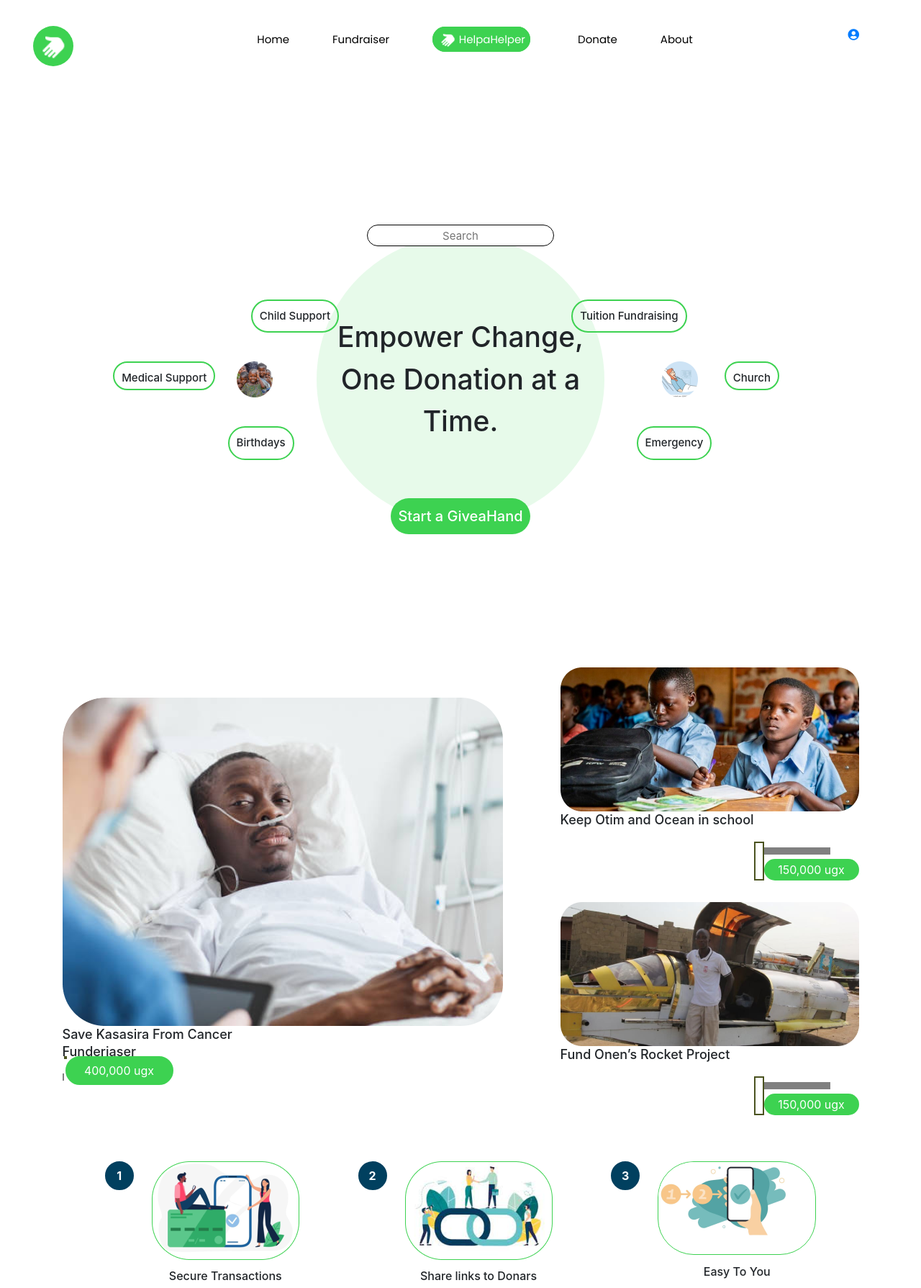
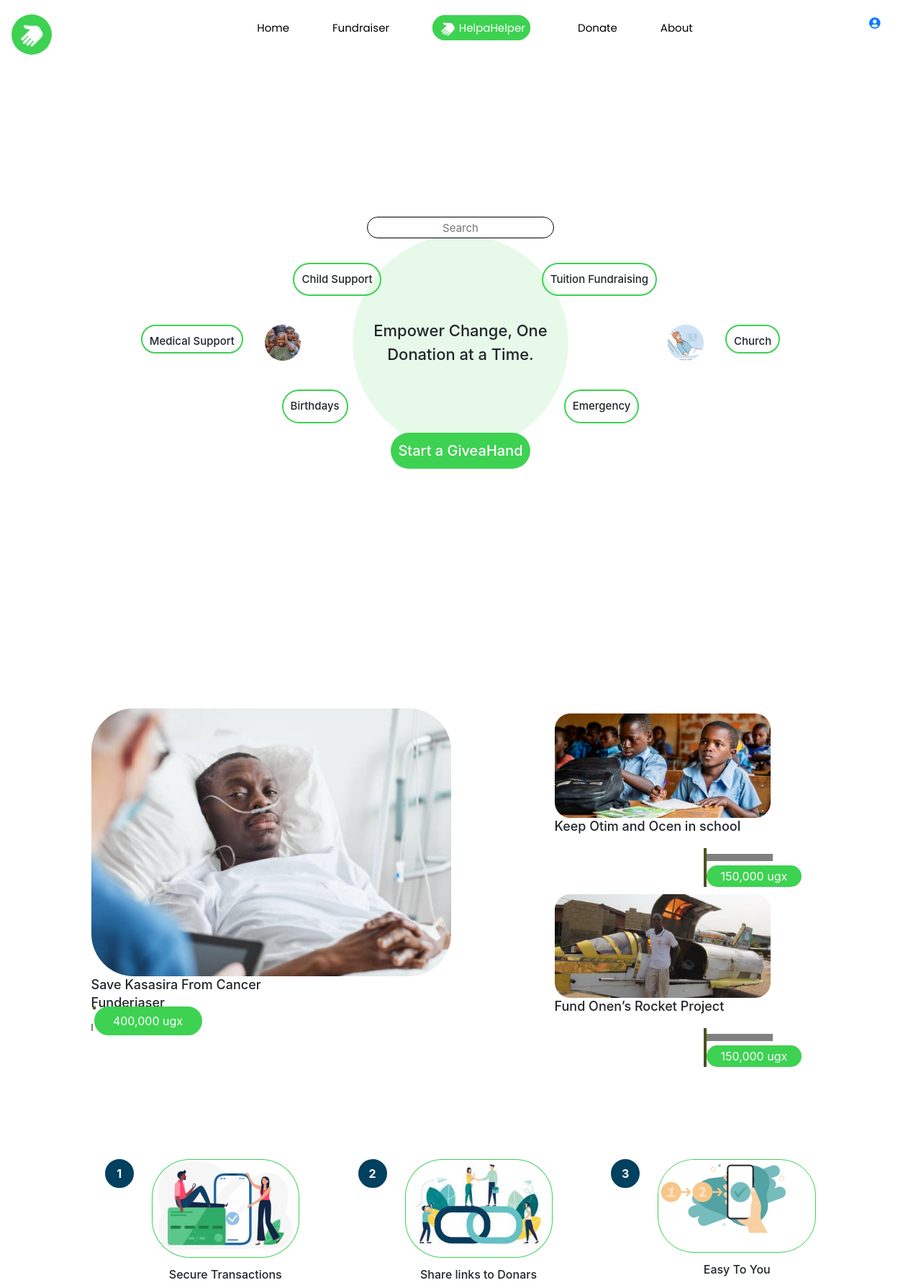
Before and after one commit to Aber-Racheal/help-a-hand-fundraising-platform, a PHP site: page / in a window 1280 px wide. Shown: the top 1789 px of the page at 72% size. Run offline with PHP 8.4, Linux system fonts and the light colour scheme.

Commit message:
adjusted page padding

```diff
--- a/assets/css/main.css
+++ b/assets/css/main.css
@@ -1,10 +1,9 @@
 .navbar {
-    padding: 10px 20px;
     align-items: center;
     justify-content: space-between;
-    padding: 10px 20px;
     display: flex;
-    margin: 2%;
+    margin-top: 12px;
+    padding-bottom: 0%;
 }
 
 
@@ -75,7 +74,10 @@ padding: 20%;
 
 
 /* Empower Change Section */
-
+#empowerSection{
+top:0%;
+bottom: 10%;
+}
 
 .container {
     display: flex;
@@ -86,12 +88,12 @@ padding: 20%;
 }
 
 .empowerChange{
-width: 400px;
-height: 400px;
+width: 300px;
+height: 300px;
 left: 176px;
 border-radius: 600px;
 background: #3DD2511F;
-font-size: 39px;
+font-size: 22px;
 font-weight: 500;
 text-align: center;
 justify-content: center;
@@ -105,7 +107,7 @@ justify-content: center;
     display: flex;
     flex-direction: column;
     position: absolute;
-    gap: 350px;
+    gap: 270px;
     justify-content: space-between;
     justify-content: center;
     align-items: center;
@@ -149,7 +151,7 @@ font-size: 15px;
     display: flex;
     flex-direction: row;
     justify-content: space-between;
-    gap: 300px;
+    gap: 205px;
     justify-content: center;
     top: 0px;
 }
@@ -161,10 +163,16 @@ font-size: 15px;
     font-size: 15px;
     border-radius: 25px;
     text-wrap: nowrap;
-    margin-left: 4%;
     padding:10px;
 }
 
+#childSupportAndFundraisingContainer{
+    gap: 223px;
+}
+
+#childSupport{
+    margin-left: 8%;
+}
 .medicalSupportAndChurch{
 display: flex;
 flex-direction: row;
@@ -178,7 +186,6 @@ gap: 30px;
     font-size: 15x;
     border-radius: 25px;
     text-wrap: nowrap;
-    margin-left: 4%;
     padding:10px;
 }
 
@@ -189,7 +196,6 @@ gap: 30px;
     font-size: 15x;
     border-radius: 25px;
     text-wrap: nowrap;
-    margin-left: 4%;
     padding:10px;
 }
 
@@ -203,13 +209,14 @@ gap: 30px;
 
 
 #medicalSupportAndChurchContainer{
-gap: 550px;
-margin-left: -55px;
+gap: 510px;
+justify-content: center;
+align-items: center;
 }
 
 
 #birthdaysAndEmergencyContainer{
-    gap: 450px;
+    gap: 300px;
 }
 
 
@@ -224,13 +231,6 @@ margin-left: -55px;
     align-items: center;
     gap: 80px;
 }
-
-
-#kasasiraImg{
-    width: 40px;
-    height: 40px;
-}
-
 
 .greenBar{
     border: 2px solid #4B5320;
@@ -266,19 +266,29 @@ margin-left: -55px;
 
 
 #kasasira {
-width: 612px;
-height: 456px;
-top: 165px;
-left: -242px;
-gap: 0px;
-border-radius: 59px 0px 0px 0px;
-opacity: 0px;
+width: 500px;
+height: 500pxpx;
+border-radius: 59px;
 }
 
 .schoolAndRocketProject{
     display: flex;
     flex-direction: column;
-    gap: 30px;
+    gap: 10px;
+    padding: 5%;
+    margin-top: 4%;
+}
+
+
+#otimAndOcenInSchool{
+width: 300px;
+height: 300pxpx;
+}
+
+
+#rocketProject{
+    width: 300px;
+    height: 300pxpx;
 }
 
 .fundRaise p{
@@ -316,7 +326,6 @@ background: #3DD251;
 color:#FFFFFF;
 border:#3DD251;
 }
-
 
 
 
@@ -407,7 +416,9 @@ height: 130px;
     flex-direction: row;
     background: #3DD2511F;
     gap: 70px;
-    padding: 5%;
+    padding: 10%;
+    padding-top: 2%;
+
 }
 
 
--- a/index.html
+++ b/index.html
@@ -69,7 +69,7 @@
 
     <!--  Empower Change Section  -->
 
-    <section>
+    <section id="empowerSection">
       <div class="container">
         <div class="empowerChange">
           Empower Change, One Donation at a Time.
@@ -156,9 +156,10 @@
           <div class="school">
             <img
               src="assets\img\Children studying at Mantapala refugee settlement, in northern Zambia  1.png"
-              alt=""
+              alt="Keep Children in School"
+              id="otimAndOcenInSchool"
             />
-            <p>Keep Otim and Ocean in school</p>
+            <p>Keep Otim and Ocen in school</p>
             <div class="barsAndAmountButtons">
               <div class="greenBar"></div>
               <div class="greenBarAndProgressBar">
@@ -180,7 +181,7 @@
           </div>
 
           <div class="rocketProject">
-            <img src="assets\img\rocket.png" alt="" />
+            <img src="assets\img\rocket.png" alt="Onen's Rocket Project" id="rocketProject"/>
             <p>Fund Onen’s Rocket Project</p>
 
             <div class="barsAndAmountButtons">
```
